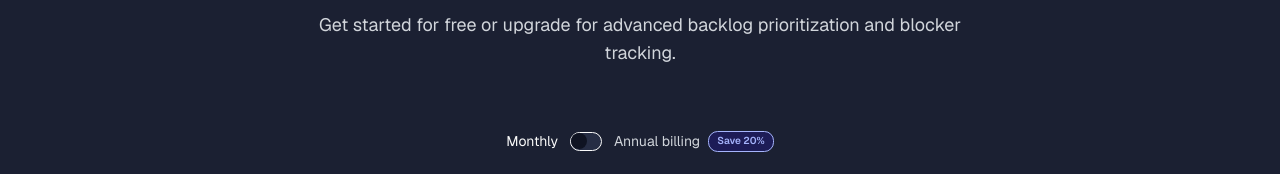
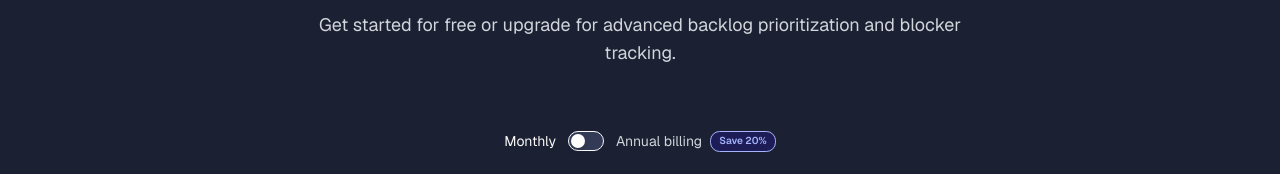
Before and after one commit to danyprastya/flowdesk-saas, a Next.js app: page / in a window 1280 px wide. Shown: the part 3800-3974 px from the top of the page. Built offline with nearby package versions, Linux system fonts and the light colour scheme; no server answers.

Commit message:
style: make Switch component toggle thumb white and track high contrast for maximum visibility

```diff
--- a/src/components/ui/switch.tsx
+++ b/src/components/ui/switch.tsx
@@ -16,14 +16,14 @@ function Switch({
       data-slot="switch"
       data-size={size}
       className={cn(
-        "peer group/switch relative inline-flex shrink-0 items-center rounded-full border border-transparent transition-all outline-none after:absolute after:-inset-x-3 after:-inset-y-2 focus-visible:border-ring focus-visible:ring-3 focus-visible:ring-ring/50 aria-invalid:border-destructive aria-invalid:ring-3 aria-invalid:ring-destructive/20 data-[size=default]:h-[18.4px] data-[size=default]:w-[32px] data-[size=sm]:h-[14px] data-[size=sm]:w-[24px] dark:aria-invalid:border-destructive/50 dark:aria-invalid:ring-destructive/40 data-checked:bg-primary data-unchecked:bg-input dark:data-unchecked:bg-input/80 data-disabled:cursor-not-allowed data-disabled:opacity-50",
+        "peer group/switch relative inline-flex shrink-0 items-center rounded-full border transition-all outline-none after:absolute after:-inset-x-3 after:-inset-y-2 focus-visible:border-ring focus-visible:ring-3 focus-visible:ring-ring/50 data-[size=default]:h-[20px] data-[size=default]:w-[36px] data-[size=sm]:h-[14px] data-[size=sm]:w-[24px] data-checked:bg-[var(--indigo)] data-checked:border-[var(--indigo)] data-unchecked:bg-[var(--surface-3)] data-unchecked:border-[var(--border)] data-disabled:cursor-not-allowed data-disabled:opacity-50",
         className
       )}
       {...props}
     >
       <SwitchPrimitive.Thumb
         data-slot="switch-thumb"
-        className="pointer-events-none block rounded-full bg-background ring-0 transition-transform group-data-[size=default]/switch:size-4 group-data-[size=sm]/switch:size-3 group-data-[size=default]/switch:data-checked:translate-x-[calc(100%-2px)] group-data-[size=sm]/switch:data-checked:translate-x-[calc(100%-2px)] dark:data-checked:bg-primary-foreground group-data-[size=default]/switch:data-unchecked:translate-x-0 group-data-[size=sm]/switch:data-unchecked:translate-x-0 dark:data-unchecked:bg-foreground"
+        className="pointer-events-none block rounded-full bg-white shadow-md ring-0 transition-transform group-data-[size=default]/switch:size-3.5 group-data-[size=sm]/switch:size-2.5 group-data-[size=default]/switch:data-checked:translate-x-[20px] group-data-[size=sm]/switch:data-checked:translate-x-[10px] group-data-[size=default]/switch:data-unchecked:translate-x-[2px] group-data-[size=sm]/switch:data-unchecked:translate-x-[2px]"
       />
     </SwitchPrimitive.Root>
   )
```
